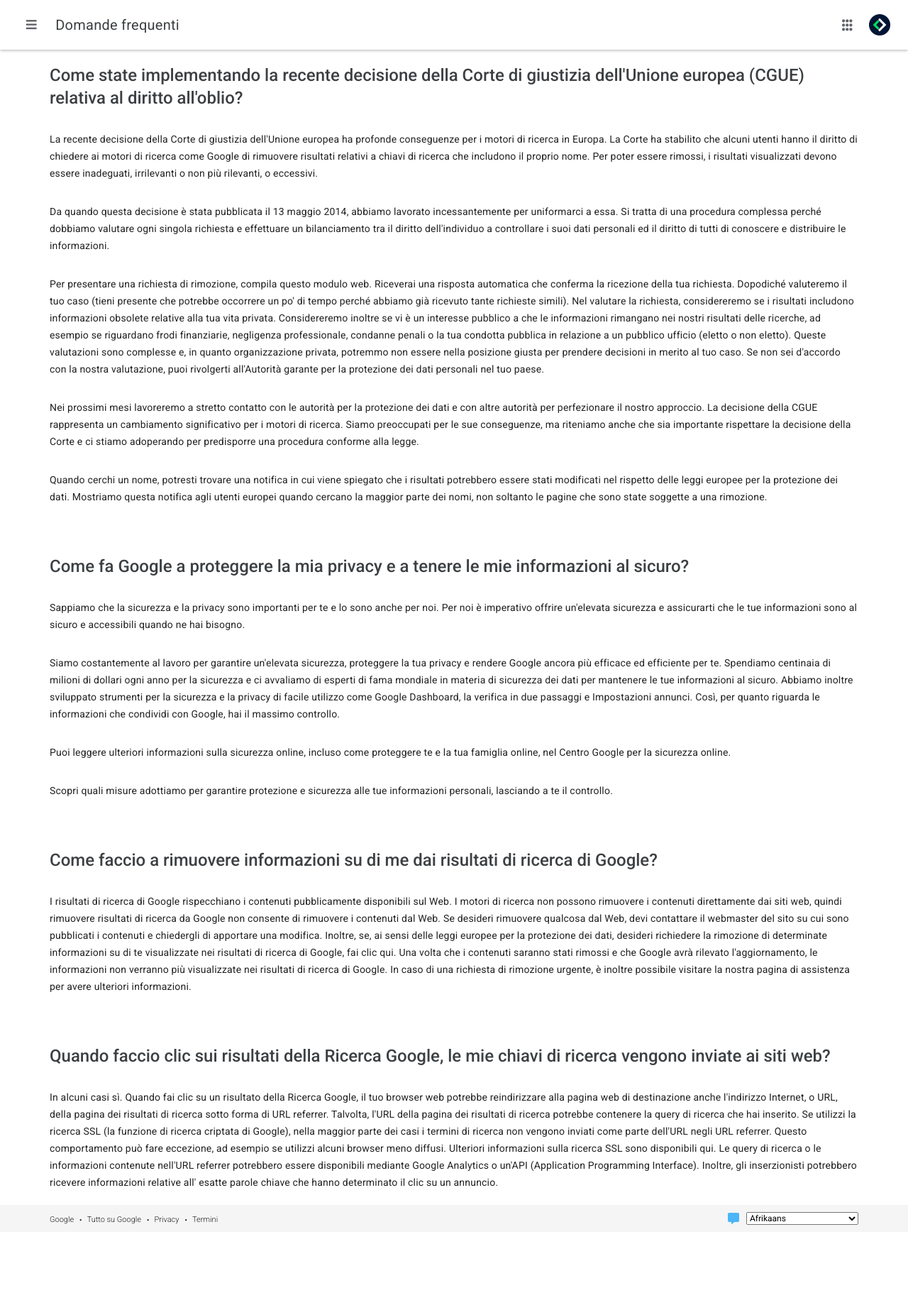
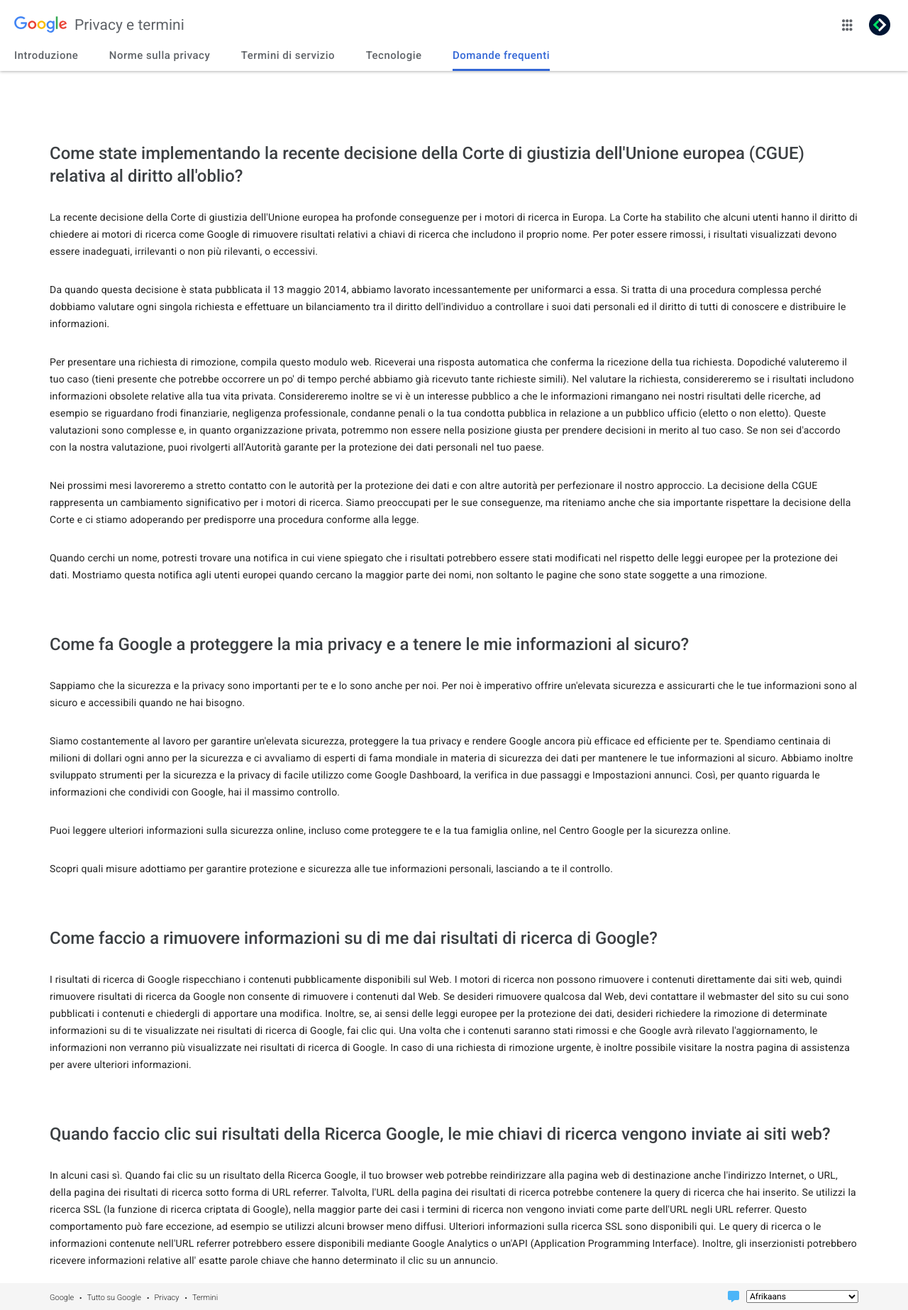
Before and after one commit to PatriziaCrimi/php-google-faq, a PHP site: page / in a window 1280 px wide. Shown: the whole page at 71% size. Before the commit the page ends 1726 px from the top, so only its background shows below. Run offline with PHP 8.4, Linux system fonts and the light colour scheme.

Commit message:
Header - Navbar: PHP added to print on screen menu links & responsive desktop added

```diff
--- a/index.php
+++ b/index.php
@@ -7,6 +7,32 @@
   */
 
   $title = 'Domande frequenti';
+  $section_details = [
+    'title' => 'Privacy e termini',
+    'url' => '#',
+  ];
+  $nav_menu_links = [
+    [
+      'link' => 'Introduzione',
+      'url' => '#',
+    ],
+    [
+      'link' => 'Norme sulla privacy',
+      'url' => '#',
+    ],
+    [
+      'link' => 'Termini di servizio',
+      'url' => '#',
+    ],
+    [
+      'link' => 'Tecnologie',
+      'url' => '#',
+    ],
+    [
+      'link' => 'Domande frequenti',
+      'url' => '#',
+    ],
+  ];
   $question = 'question';
   $answer = 'answer';
   $faq_list = [
@@ -150,10 +176,18 @@
           <div class="container-fluid">
             <div class="row">
               <div id="nav-left">
+                <!-- Display only in Mobile & Tablet -->
                 <div class="burger-icon">
                   <i class="fas fa-bars"></i>
                 </div>
                 <h1> <?php echo($title); ?> </h1>
+                <!-- Display only in Desktop  -->
+                <a class="logo" href="#">
+                  <img src="img/google_logo.svg" alt="Google logo">
+                </a>
+                <a class="section-title" href="<?php echo($section_details['url']); ?>">
+                  <?php echo($section_details['title']); ?>
+                </a>
               </div>
               <div id="nav-right">
                 <a class="app" href="#">
@@ -164,6 +198,22 @@
                 <a class="user" href="#">
                   <img src="img/user.jpg" alt="User picture">
                 </a>
+              </div>
+            </div>
+            <div class="row">
+              <div id="nav-menu">
+                <ul>
+                  <?php
+                    foreach ($nav_menu_links as $link_details) { ?>
+                      <li>
+                        <a href="<?php echo($link_details['url']); ?>">
+                          <?php echo($link_details['link']); ?>
+                        </a>
+                      </li>
+                      <?php
+                    }
+                    ?>
+                </ul>
               </div>
             </div>
           </div>   <!-- Closing Nav container -->
--- a/public/app.css
+++ b/public/app.css
@@ -378,6 +378,10 @@ a {
   text-decoration: none;
 }
 
+ul {
+  list-style-type: none;
+}
+
 .container,
 .container-fluid {
   margin: 0 auto;
@@ -456,6 +460,10 @@ nav #nav-left .burger-icon i {
   color: #5f6368;
   font-size: 17px;
 }
+nav #nav-left a.logo,
+nav #nav-left a.section-title {
+  display: none;
+}
 
 nav #nav-right {
   height: 100%;
@@ -496,11 +504,81 @@ nav #nav-right a.user img {
   background-color: rgba(60, 64, 67, 0.08);
 }
 
+nav #nav-menu {
+  display: none;
+}
+
 /* ------------------- MEDIA QUERY ------------------- */
 /* Breakpoint Small 576px sm */
 @media screen and (min-width: 576px) {
   header nav {
     height: 70px;
+  }
+}
+/* Breakpoint Extra Large 1200px xl */
+@media screen and (min-width: 1200px) {
+  header nav {
+    height: 100px;
+  }
+
+  nav .row {
+    height: calc(100% / 2);
+  }
+
+  nav #nav-left {
+    padding-top: 20px;
+  }
+  nav #nav-left .burger-icon,
+nav #nav-left h1 {
+    display: none;
+  }
+  nav #nav-left a.logo {
+    display: block;
+    width: 75px;
+  }
+  nav #nav-left a.logo img {
+    width: 100%;
+    vertical-align: middle;
+  }
+  nav #nav-left a.section-title {
+    display: block;
+    margin-left: 10px;
+    color: #5f6368;
+    font-size: 21px;
+    font-weight: 400;
+  }
+
+  nav #nav-right {
+    padding-top: 20px;
+  }
+
+  nav #nav-menu {
+    display: block;
+    height: 100%;
+    width: 100%;
+  }
+  nav #nav-menu ul {
+    display: block;
+    height: 100%;
+    width: 100%;
+  }
+  nav #nav-menu ul li {
+    display: inline-block;
+    height: 100%;
+    font-size: 15px;
+    font-weight: 500;
+    letter-spacing: 0.5px;
+    margin-right: 40px;
+  }
+  nav #nav-menu ul li a {
+    display: block;
+    height: 100%;
+    color: #5f6368;
+    padding-top: 20px;
+  }
+  nav #nav-menu ul li:last-child a {
+    color: #3367d6;
+    border-bottom: 3px solid #3367d6;
   }
 }
 main {
@@ -524,6 +602,18 @@ main .faq-wrapper .faq-box:last-of-type {
 @media screen and (min-width: 576px) {
   main {
     padding-top: 70px;
+  }
+}
+/* Breakpoint Medium 768px md */
+@media screen and (min-width: 768px) {
+  main {
+    padding-top: 110px;
+  }
+}
+/* Breakpoint Extra Large 1200px xl */
+@media screen and (min-width: 1200px) {
+  main {
+    padding-top: 180px;
   }
 }
 footer {
--- a/src/partials/_common.scss
+++ b/src/partials/_common.scss
@@ -29,6 +29,10 @@ p {
 
 a {
   text-decoration: none;
+}
+
+ul {
+  list-style-type: none;
 }
 
 .container,
--- a/src/partials/_header.scss
+++ b/src/partials/_header.scss
@@ -1,6 +1,6 @@
 header nav {
   width: 100%;
-  height: $height_navbar;
+  height: $height_nav;
   background-color: $primary_bg_color;
   position: fixed;
   top: 0;
@@ -28,9 +28,14 @@ nav #nav-left {
     transition: background-color $hover_time;
 
     i {
-      color: $icon_color;
+      color: $links_color;
       font-size: $font-size + 3px;
     }
+  }
+
+  a.logo,
+  a.section-title {
+    display: none;
   }
 }
 
@@ -50,7 +55,7 @@ nav #nav-right {
 
     i {
       font-size: $font-size + 1px;
-      color: $icon_color;
+      color: $links_color;
       margin: -4.5px 0;
     }
   }
@@ -77,11 +82,92 @@ nav #nav-right {
   background-color: $hover_bg_color;
 }
 
+nav #nav-menu {
+  display: none;
+}
+
 /* ------------------- MEDIA QUERY ------------------- */
 
 /* Breakpoint Small 576px sm */
 @media screen and (min-width: 576px) {
   header nav {
-    height: $height_navbar + 10px;
+    height: $height_nav_sm;
   }
 }
+
+/* Breakpoint Extra Large 1200px xl */
+@media screen and (min-width: 1200px) {
+  header nav {
+    height: $height_nav_xl;
+  }
+
+  nav .row {
+    height: calc(100% / 2);
+  }
+
+  nav #nav-left {
+    padding-top: $padding_unit;
+
+    .burger-icon,
+    h1 {
+      display: none;
+    }
+
+    a.logo {
+      display: block;
+      width: $logo_width;
+    }
+
+    a.logo img {
+      width: $full_width;
+      vertical-align: middle;
+    }
+
+    a.section-title {
+      display: block;
+      margin-left: $margin_unit;
+      color: $links_color;
+      font-size: $font-size + 7;
+      font-weight: $font_weight;
+    }
+  }
+
+  nav #nav-right {
+    padding-top: $padding_unit;
+  }
+
+  nav #nav-menu {
+    display: block;
+    height: $full_height;
+    width: $full_width;
+
+    ul {
+      display: block;
+      height: $full_height;
+      width: $full_width;
+
+      li {
+        display: inline-block;
+        height: $full_height;
+        font-size: $font-size + 1;
+        font-weight: $font_weight + 100;
+        letter-spacing: 0.5px;
+        margin-right: $margin_unit * 4;
+
+        a {
+          display: block;
+          height: $full_height;
+          color: $links_color;
+          padding-top: $padding_unit;
+        }
+      }
+
+      li:last-child {
+        a {
+          color: $active_color;
+          border-bottom: 3px solid $active_color;
+        }
+      }
+    }
+  }
+}
--- a/src/partials/_main.scss
+++ b/src/partials/_main.scss
@@ -1,6 +1,6 @@
 main {
   background-color: $primary_bg_color;
-  padding-top: $height_navbar;
+  padding-top: $height_nav;
 
   .faq-wrapper {
     width: $full_width;
@@ -22,6 +22,20 @@ main {
 /* Breakpoint Small 576px sm */
 @media screen and (min-width: 576px) {
   main {
-    padding-top: $height_navbar + 10px;
+    padding-top: $height_nav_sm;
   }
 }
+
+/* Breakpoint Medium 768px md */
+@media screen and (min-width: 768px) {
+  main {
+    padding-top: $height_nav_sm + $padding_unit * 2;
+  }
+}
+
+/* Breakpoint Extra Large 1200px xl */
+@media screen and (min-width: 1200px) {
+  main {
+    padding-top: $height_nav_xl + $padding_unit * 4;
+  }
+}
--- a/src/partials/_variables.scss
+++ b/src/partials/_variables.scss
@@ -13,15 +13,19 @@ $primary_color: rgba(0,0,0,0.87);
 $secondary_color: #3c4043;
 $primary_bg_color: #fff;
 $secondary_bg_color: #f5f5f5;
-$icon_color: #5f6368;
+$links_color: #5f6368;
 $hover_bg_color: rgba(60,64,67,0.08);
 $hover_color: rgba(61,61,61,.8);
+$active_color: #3367d6;
 
 // Dimensions
 $full_width: 100%;
 $full_height: 100%;
 $line_height: 24px;
-$height_navbar: 60px;
+$height_nav: 60px;
+$height_nav_sm: $height_nav + 10px;
+$height_nav_xl: $height_nav + 40px;
+$logo_width: 75px;
 
 // Margins & Padding
 $padding_unit: 20px;
```
Also changed, not shown: img/google_logo.svg (added).
